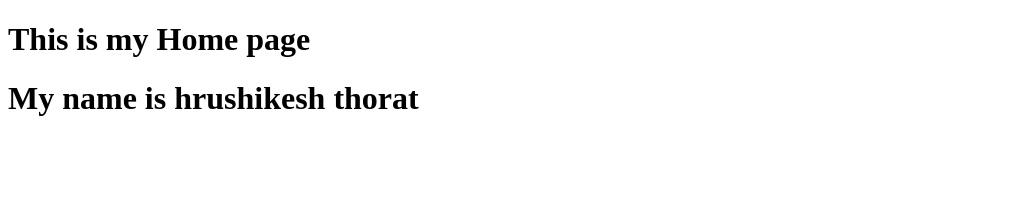
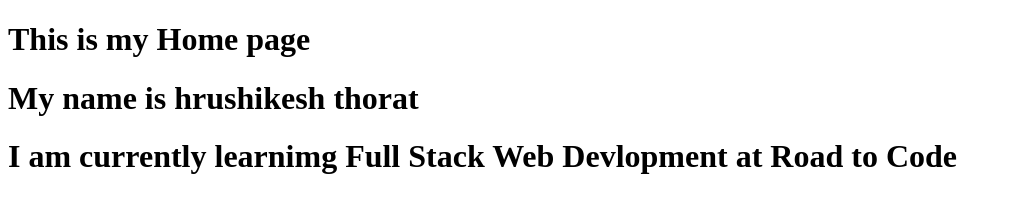
Before and after one commit to Hrushikeshthorat06/Assigment, a plain HTML site: page index.html in a window 1280 px wide. Shown: the whole page, without its empty margins (0-1012 px from the left). Drawn offline with Linux system fonts and the light colour scheme.

Commit message:
info add

```diff
--- a/index.html
+++ b/index.html
@@ -9,6 +9,7 @@
 <body>
     <h1>This is my Home page </h1>
     <h1>My name is hrushikesh thorat</h1>
+    <h1>I am currently learnimg Full Stack Web Devlopment at Road to Code</h1>
 </body>
 
 </html>
```
